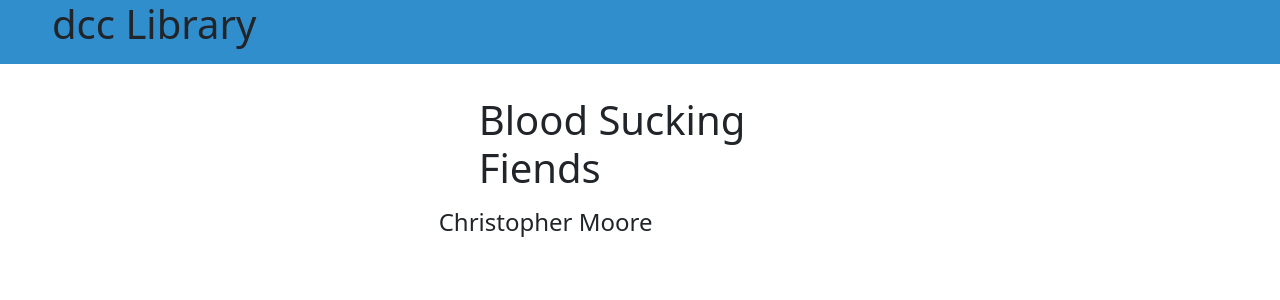
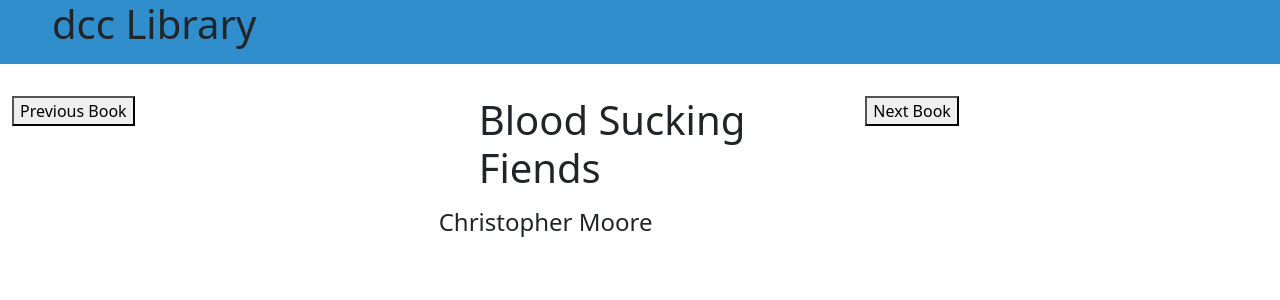
Before and after one commit to nolanbeihl/dccLibrary, a React (Create React App) app: page / in a window 1280 px wide. Shown: the top 300 px of the page. Built offline with nearby package versions, Linux system fonts and the light colour scheme.

Commit message:
Added method for previous book and next book in App.jsx

```diff
--- a/src/components/App.jsx
+++ b/src/components/App.jsx
@@ -14,6 +14,29 @@
             booknumber : 0
         };
     }
+
+goToNextBook = () => {
+    let tempBookNumber = this.state.booknumber;
+    tempBookNumber++;
+    if(tempBookNumber == this.books.length){
+        tempBookNumber = 0;
+    }
+    this.setState({
+        booknumber: tempBookNumber
+    });
+}
+
+goToPreviousBook = () =>{
+    let tempBookNumber = this.state.booknumber;
+    tempBookNumber --;
+    if(tempBookNumber < 0){
+        tempBookNumber = this.books.length - 1;
+    }
+    this.setState({
+        booknumber: tempBookNumber
+    });
+}
+
 render(){
     return(
         <div className="container-fluid">
@@ -21,6 +44,7 @@
             <div className="row">
                 <div className="col-md-4">
                     {/*Button here to move to the preivous book views*/}
+                    <button onClick={this.goToPreviousBook}>Previous Book</button>
                 </div>
                 <div className="col-md-4">
                     {/*Display book with cover here*/}
@@ -29,6 +53,7 @@
                 </div>
                 <div className="col-md-4">
                     {/*Button here to move to the next book views*/}
+                    <button onClick={this.goToNextBook}>Next Book</button>
                 </div>
             </div>
         </div>
```
